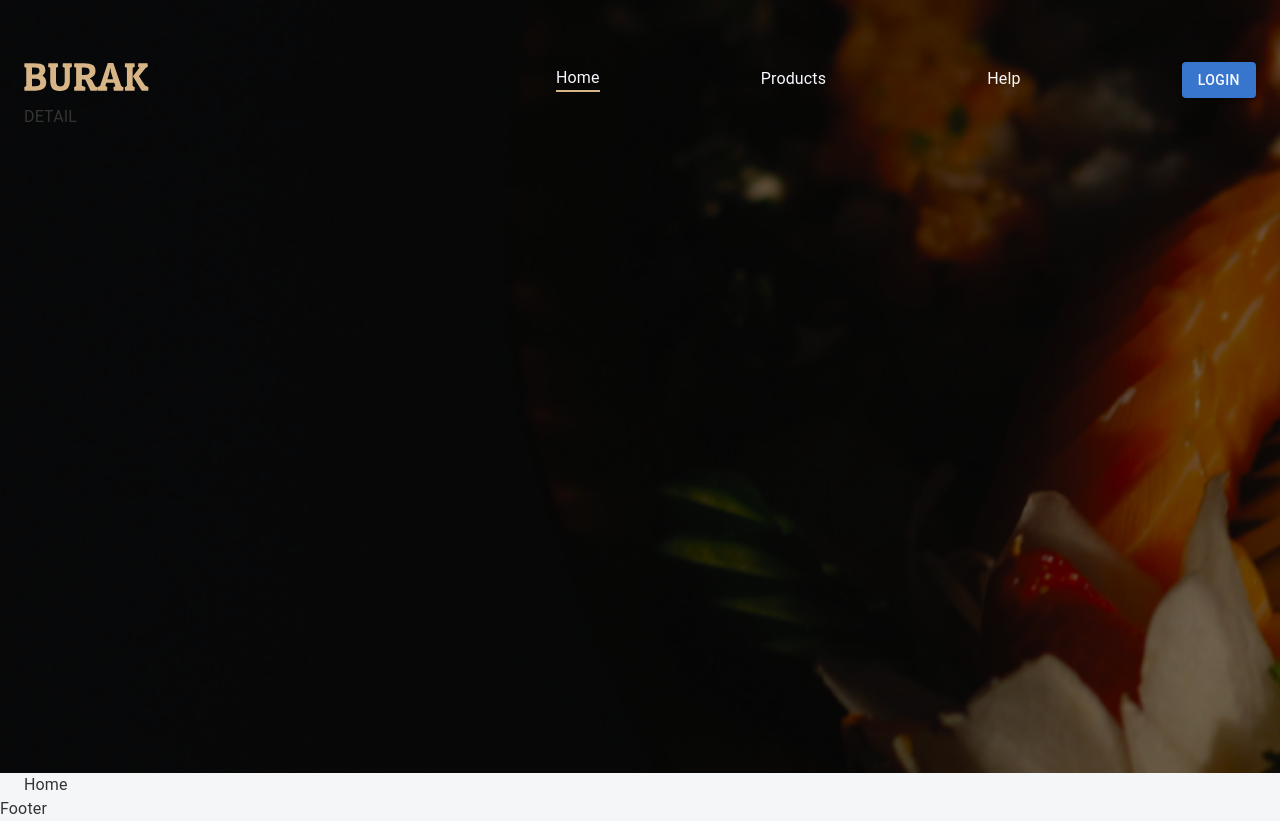
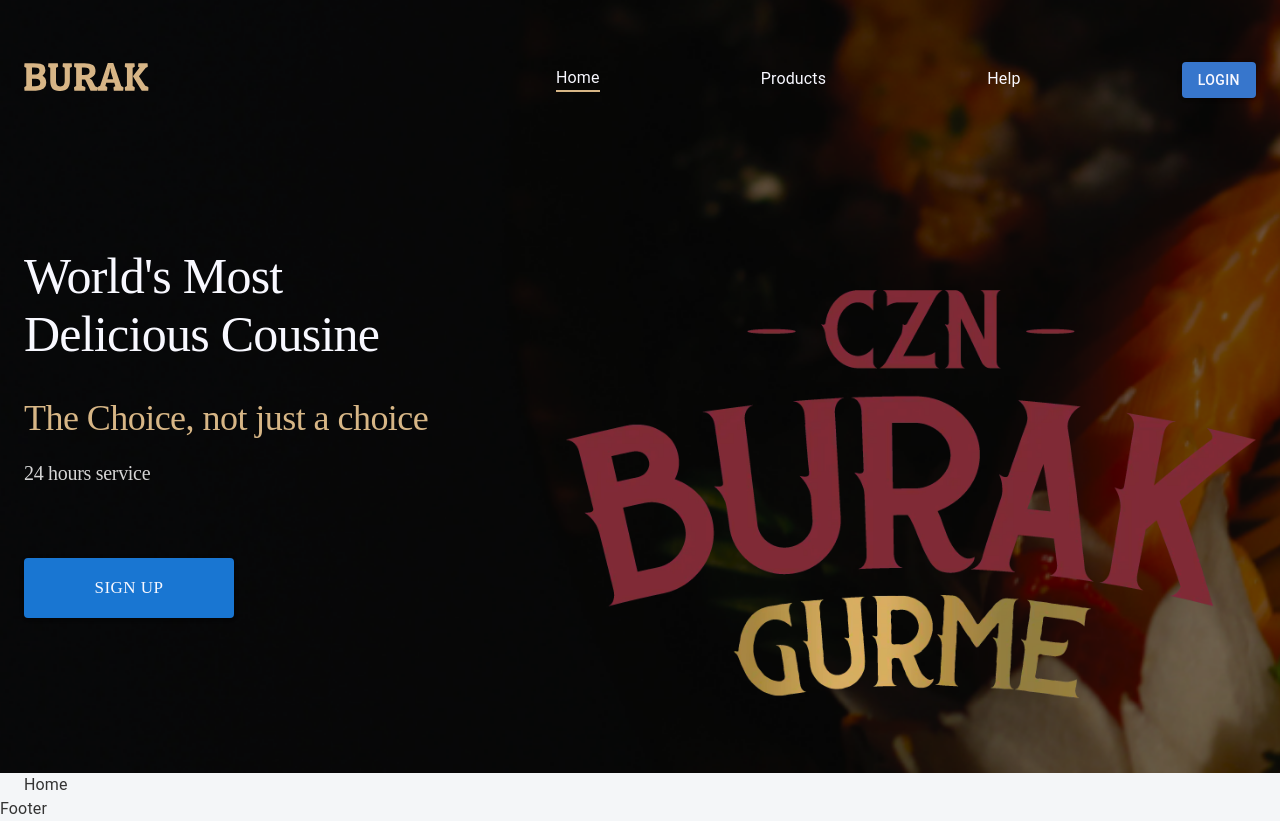
Before and after one commit to mamadrayimovbilolbek/burak-react, a React (Create React App) app: page / in a window 1280 px wide. Built offline with nearby package versions, Linux system fonts and the light colour scheme.

Commit message:
fix: modify homeNavbar header component

```diff
--- a/src/app/components/headers/HomeNavbar.tsx
+++ b/src/app/components/headers/HomeNavbar.tsx
@@ -49,7 +49,30 @@
                     )}
                 </Stack>
             </Stack>
-            <Stack>DETAIL</Stack>
+            <Stack className={"header-frame"}>
+                <Stack className={"detail"}>
+                    <Box className={"head-main-txt"}>
+                        World's Most Delicious Cousine
+                    </Box>
+                    <Box className={"wel-txt"}>
+                        The Choice, not just a choice
+                    </Box>
+                    <Box className={"service-txt"}>
+                        24 hours service
+                    </Box>
+                    <Box className={"signup"}>
+                        {!authMember ? (
+                            <Button
+                                variant={"contained"}
+                                className={"signup-button"}
+                            >SIGN UP</Button>
+                        ) : null}
+                    </Box>
+                </Stack>
+                <Box className={"logo-frame"}>
+                    <div className={"logo-img"}></div>
+                </Box>
+            </Stack>
         </Container>
     </div>
 }
--- a/src/css/navbar.css
+++ b/src/css/navbar.css
@@ -73,3 +73,88 @@
 .home-navbar div.hover-line:after {
     transform-origin: 0% 50%;
 }
+
+.home-navbar .navbar-container .header-frame {
+    margin-top: 142px;
+    height: 462px;
+    display: flex;
+    flex-direction: row;
+    justify-content: space-between;
+}
+
+.home-navbar .navbar-container .header-frame .detail {
+    width: 510px;
+    display: flex;
+    flex-direction: column;
+}
+
+.home-navbar .navbar-container .header-frame .detail .head-main-txt {
+    width: 450px;
+    height: 150px;
+    font-family: "Roboto Serif";
+    font-size: 50px;
+    font-style: normal;
+    font-weight: 500;
+    line-height: normal;
+    letter-spacing: -0.75px;
+    color: #f8f8ff
+}
+
+.home-navbar .navbar-container .header-frame .detail .wel-txt {
+    width: 510px;
+    height: 42px;
+    font-family: "Roboto Serif";
+    font-size: 36px;
+    font-style: normal;
+    font-weight: 400;
+    line-height: normal;
+    letter-spacing: -0.54px;
+    color: #d7b686
+}
+
+.home-navbar .navbar-container .header-frame .detail .service-txt {
+    margin-top: 23px;
+    width: 153px;
+    height: 23px;
+    font-family: "Roboto Serif";
+    font-size: 20px;
+    font-style: normal;
+    font-weight: 400;
+    line-height: normal;
+    letter-spacing: -0.3px;
+    color: #D5D5D5
+}
+
+.home-navbar .navbar-container .detail .signup {
+    margin-top: 73px;
+}
+
+.home-navbar .navbar-container .detail .signup .signup-button {
+    width: 210px;
+    height: 60px;
+    border-radius: 4px;
+    background: #1976d2;
+    text-align: center;
+    font-family: Poppins;
+    font-size: 17px;
+    font-style: normal;
+    font-weight: 400;
+    line-height: normal;
+    color: #f8f8ff
+}
+
+.home-navbar .navbar-container .logo-frame {
+    margin-top: 43px;
+    width: 690px;
+    height: 419px;
+
+}
+
+.home-navbar .navbar-container .logo-frame .logo-img {
+    width: 100%;
+    height: 100%;
+    background: url(/public/img/logo.webp);
+    background-size: contain;
+    background-repeat: no-repeat;
+    filter: invert(10%);
+}
```
